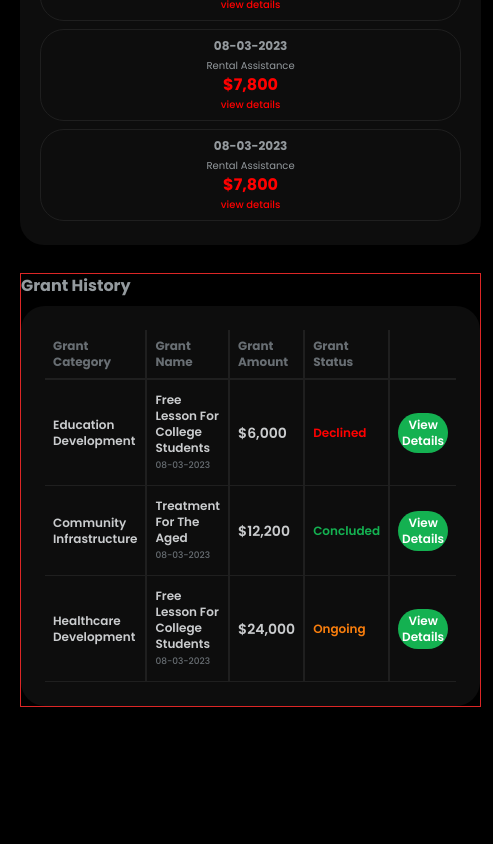
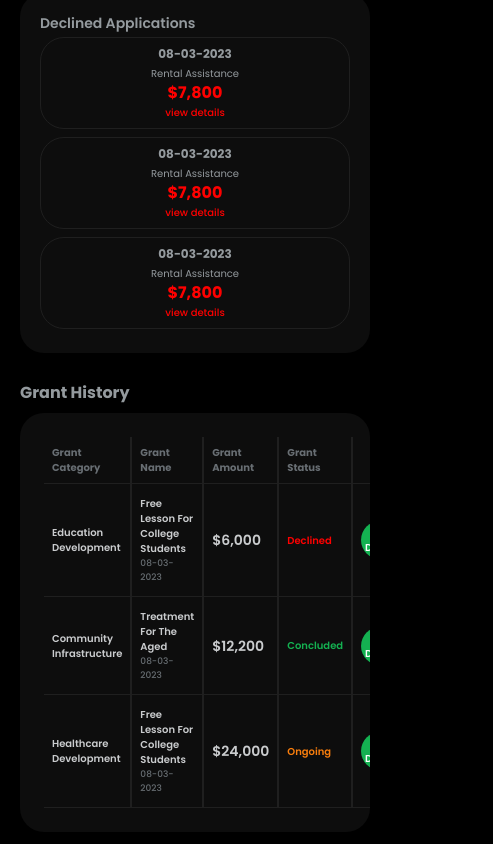
Before and after one commit to Abideen-program/betdashboard, a React (Vite) app: page / in a window 390 px wide. Shown: the part 1857-2701 px from the top of the page, 493 px wide, since content can reach past the window. Before the commit the page ends 2576 px from the top, so only its background shows below. Built offline with nearby package versions, Linux system fonts and the light colour scheme; some icons are missing.

Commit message:
fixed the history table

```diff
--- a/src/App.jsx
+++ b/src/App.jsx
@@ -21,7 +21,7 @@ const App = () => {
         >
           <Sidebar />
         </div>
-        <div className="flex-1">
+        <div className="flex-1 w-full">
           <Main />
         </div>
       </div>
--- a/src/components/Main/Grant/Grant.jsx
+++ b/src/components/Main/Grant/Grant.jsx
@@ -7,7 +7,7 @@ const Grant = () => {
   return (
     <div>
       <div className="flex flex-col gap-6">
-        <div className="flex flex-col md:flex-row items-center justify-between gap-3">
+        <div className="flex flex-col md:flex-row items-center justify-between gap-3 w-full">
           <GrantItem
             classname={"bg-[#0D0D0D]"}
             title={"Total Grant Disbursed"}
@@ -37,7 +37,7 @@ const Grant = () => {
           <GrantStatus />
         </div>
 
-        <div className="border border-red-600">
+        <div>
           <p className="text-[#949A9E] font-bold mb-2">Grant History</p>
           <History />
         </div>
--- a/src/components/Main/Grant/History.jsx
+++ b/src/components/Main/Grant/History.jsx
@@ -1,83 +1,85 @@
 import { clx } from "../../Utils/clx";
 
-const trClass = clx("border-[#1F1F1F] text-left");
+const trClass = clx(
+  "border-[#1F1F1F] text-left border-b text-[10px] md:text-xs font-semibold"
+);
 const thClass = clx(
-  "border-r-2 border-[#1F1F1F] p-2 text-[#686E73] text-xs font-bold"
+  "border-r-2 border-[#1F1F1F] p-2 text-[#686E73] text-[10px] md:text-xs font-bold"
 );
 const tdClass = clx("border-r-2 border-[#1F1F1F] px-2 py-3 text-[#CACCCE]");
-const lastTd = clx("border-[#1F1F1F] px-2 py-3 text-[#CACCCE]");
+const lastTd = clx("px-2 py-3 text-[#CACCCE]");
+const detailsClass = clx(
+  "text-center text-[10px] bg-[#14B151] p-1 text-white rounded-full"
+);
 
 const History = () => {
   return (
-    <div className="bg-[#0D0D0D] p-6 rounded-3xl overflow-hidden">
+    <div
+      id="tableContainer"
+      className="bg-[#0D0D0D] p-6 rounded-3xl overflow-x-auto w-full"
+    >
       <table className="table-auto w-full">
-        <tr className={`border-b-2 ${trClass}`}>
-          <th className={`${thClass}`}>Grant Category</th>
-          <th className={`${thClass}`}>Grant Name</th>
-          <th className={`${thClass}`}>Grant Amount</th>
-          <th className={`${thClass}`}>Grant Status</th>
+        <tr className={trClass}>
+          <th className={thClass}>Grant Category</th>
+          <th className={thClass}>Grant Name</th>
+          <th className={thClass}>Grant Amount</th>
+          <th className={thClass}>Grant Status</th>
         </tr>
 
-        <tr className={`border-b text-xs font-semibold ${trClass}`}>
-          <td className={`${tdClass}`}>Education Development</td>
-          <td className={`${tdClass}`}>
+        <tr className={trClass}>
+          <td className={tdClass}>Education Development</td>
+          <td className={tdClass}>
             <p>Free Lesson For College Students</p>
             <p className="text-[9px] mt-[1px] text-[#686E73] font-medium">
               08-03-2023
             </p>
           </td>
-          <td className={`${tdClass}`}>
+          <td className={tdClass}>
             <p className="text-sm">$6,000</p>
           </td>
-          <td className={`${tdClass}`}>
+          <td className={tdClass}>
             <p className="text-[red]">Declined</p>
           </td>
           <td className={lastTd}>
-            <p className="text-center bg-[#14B151] p-1 text-white rounded-full">
-              View Details
-            </p>
+            <p className={detailsClass}>View Details</p>
           </td>
         </tr>
 
-        <tr className={`border-b text-xs font-semibold ${trClass}`}>
-          <td className={`${tdClass}`}>Community Infrastructure</td>
-          <td className={`${tdClass}`}>
+        <tr className={trClass}>
+          <td className={tdClass}>Community Infrastructure</td>
+          <td className={tdClass}>
             <p>Treatment For The Aged</p>
             <p className="text-[9px] mt-[1px] text-[#686E73] font-medium">
               08-03-2023
             </p>
           </td>
-          <td className={`${tdClass}`}>
+          <td className={tdClass}>
             <p className="text-sm">$12,200</p>
           </td>
-          <td className={`${tdClass}`}>
+          <td className={tdClass}>
             <p className="text-[#14B151]">Concluded</p>
           </td>
           <td className={lastTd}>
-            <p className="text-center bg-[#14B151] p-1 text-white rounded-full">
-              View Details
-            </p>
+            <p className={detailsClass}>View Details</p>
           </td>
         </tr>
 
-        <tr className={`border-b text-xs font-semibold ${trClass}`}>
-          <td className={`${tdClass}`}>Healthcare Development</td>
-          <td className={`${tdClass}`}>
+        <tr className={trClass}>
+          <td className={tdClass}>Healthcare Development</td>
+          <td className={tdClass}>
             <p>Free Lesson For College Students</p>
             <p className="text-[9px] mt-[1px] text-[#686E73] font-medium">
               08-03-2023
             </p>
           </td>
-          <td className={`${tdClass}`}>
+          <td className={tdClass}>
             <p className="text-sm">$24,000</p>
           </td>
-          <td className={`${tdClass}`}>
+          <td className={tdClass}>
             <p className="text-[#F97E0D]">Ongoing</p>
           </td>
           <td className={lastTd}>
-            <p className="text-center bg-[#14B151] p-1 text-white rounded-full">
-              View Details
-            </p>
+            <p className={detailsClass}>View Details</p>
           </td>
         </tr>
       </table>
--- a/src/index.css
+++ b/src/index.css
@@ -15,6 +15,8 @@
 html,
 body {
   scroll-behavior: smooth;
+  width: 100%;
+  height: 100%;
 }
 
 body {
```
